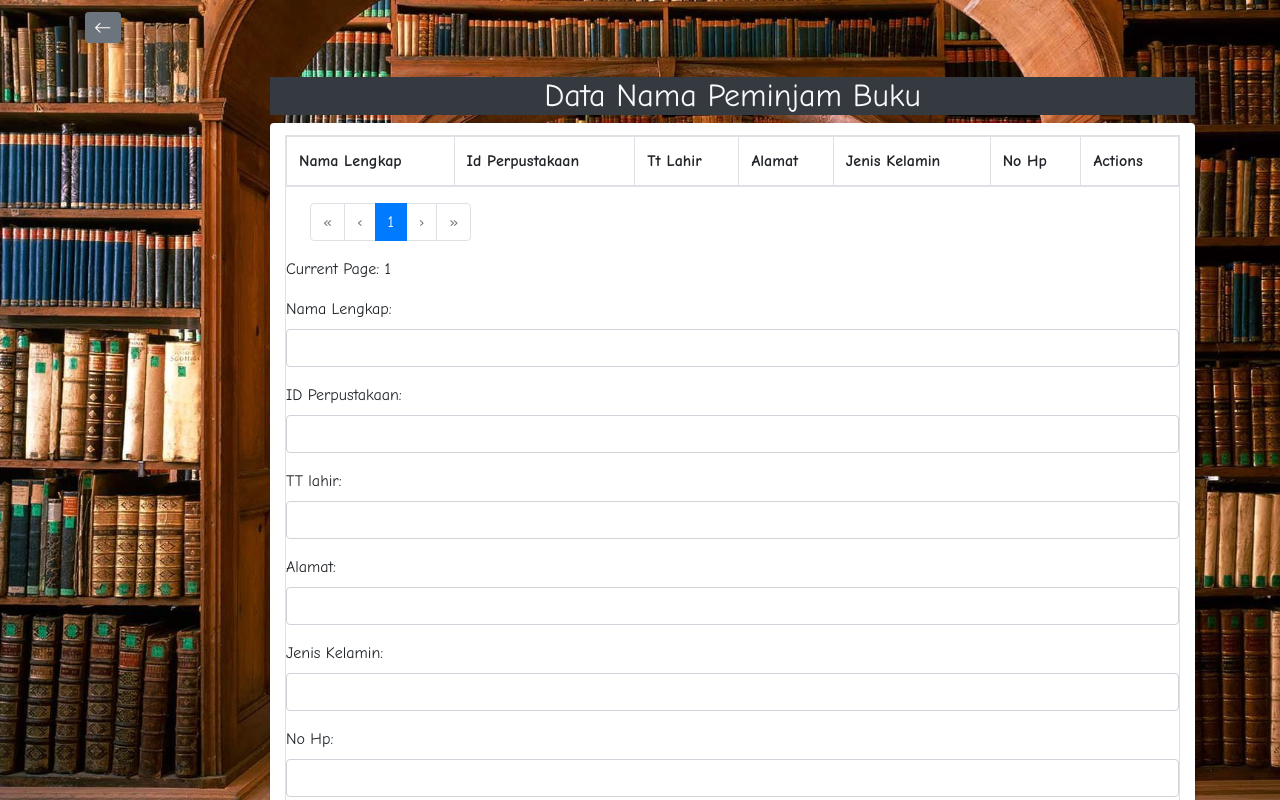
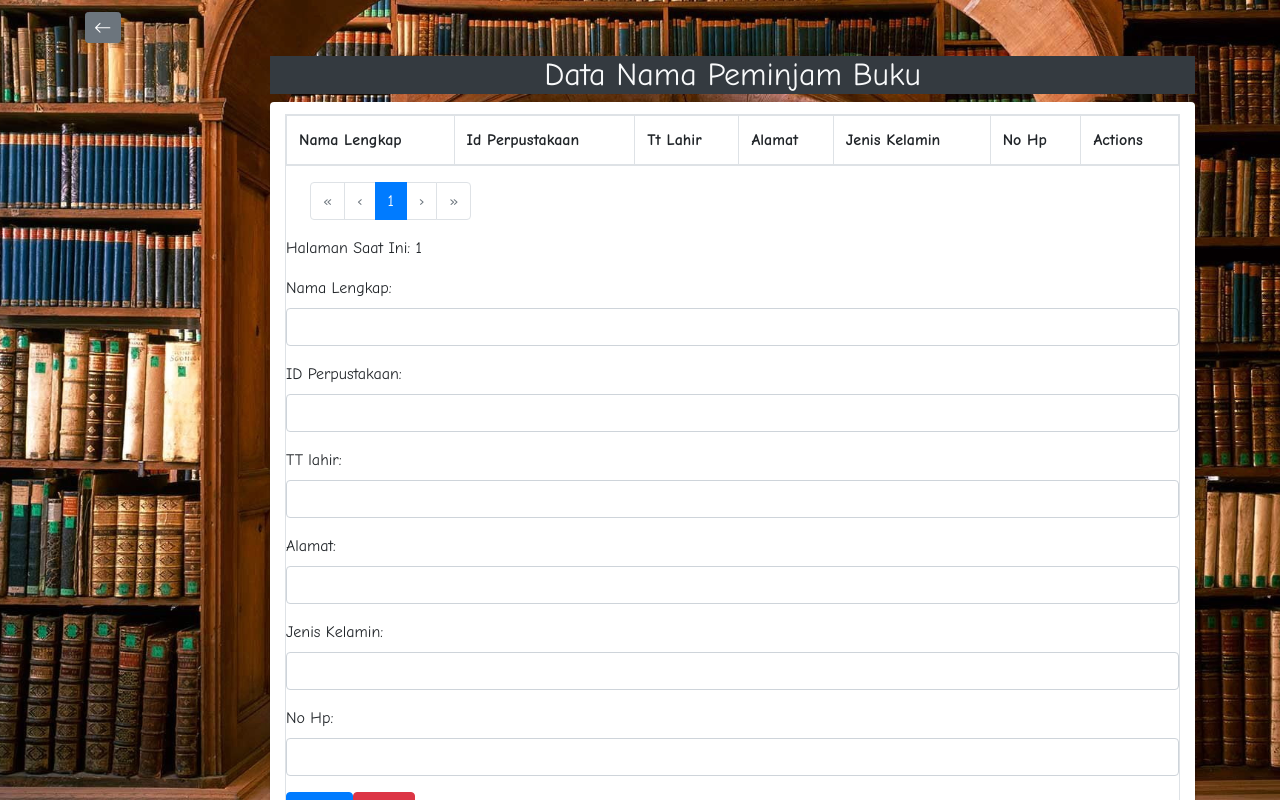
Before and after one commit to redho12/frontend-uas4a, a Vue app: page /namapeminjam in a window 1280 px wide. Shown: the top 800 px of the page. Built offline with nearby package versions, Linux system fonts and the light colour scheme.

Commit message:
frist comment

```diff
--- a/src/views/NamapeminjamView.vue
+++ b/src/views/NamapeminjamView.vue
@@ -4,7 +4,7 @@
       <b-icon icon="arrow-left"
        aria-hidden="true"></b-icon>
     </b-button>
-    <v-layout wrap style="margin-top: 26px">
+    <v-layout wrap style="margin-top: 5px">
       <v-flex sm12 md20 offset-md2>
         <h2 class="text-light bg-dark text-center">Data Nama Peminjam Buku</h2>
         <v-card>
@@ -38,7 +38,7 @@
                      aria-controls="my-table"
                   ></b-pagination>
 
-                  <p class="mt-3">Current Page: {{ currentPage }}</p>
+                  <p class="mt-3">Halaman Saat Ini: {{ currentPage }}</p>
                   <b-form @submit="onSubmit" @reset="onReset" v-if="show">
                      <b-form-group
                      id="input-group-1"
--- a/src/views/PeminjamanView.vue
+++ b/src/views/PeminjamanView.vue
@@ -4,7 +4,7 @@
       <b-icon icon="arrow-left"
        aria-hidden="true"></b-icon>
     </b-button>
-    <v-layout wrap style="margin-top: 26px">
+    <v-layout wrap style="margin-top: 5px">
       <v-flex sm12 md20 offset-md2>
         <h2 class="text-light bg-dark text-center">Data Riwayat Peminjam Buku</h2>
         <v-card>
@@ -38,7 +38,7 @@
                      aria-controls="my-table"
                   ></b-pagination>
 
-                  <p class="mt-3">Current Page: {{ currentPage }}</p>
+                  <p class="mt-3">Halaman Saat Ini: {{ currentPage }}</p>
                   <b-form @submit="onSubmit" @reset="onReset" v-if="show">
                      <b-form-group
                      id="input-group-1"
```
